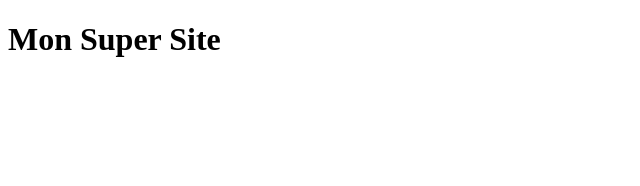
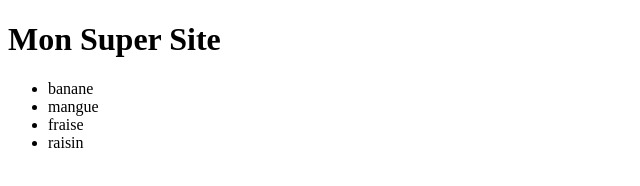
Before and after one commit to hkfmz/projet, a plain HTML site: page index.html in a window 1280 px wide. Shown: the whole page, without its empty margins (0-640 px from the left). Drawn offline with Linux system fonts and the light colour scheme.

Commit message:
mon projet version 2

```diff
--- a/index.html
+++ b/index.html
@@ -7,5 +7,12 @@
 
 	<h1>Mon Super Site </h1>
 
+	<ul>
+		<li>banane</li>
+		<li>mangue</li>
+		<li>fraise</li>
+		<li>raisin</li>
+	</ul>
+
 </body>
 </html>
```
